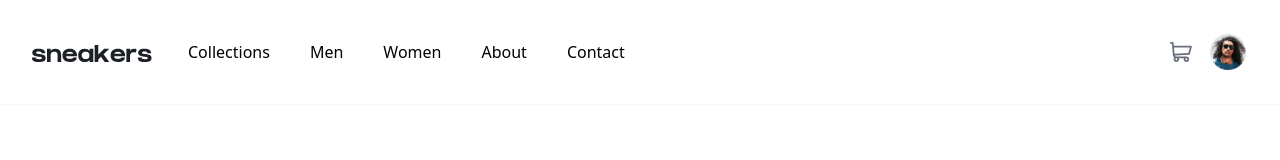
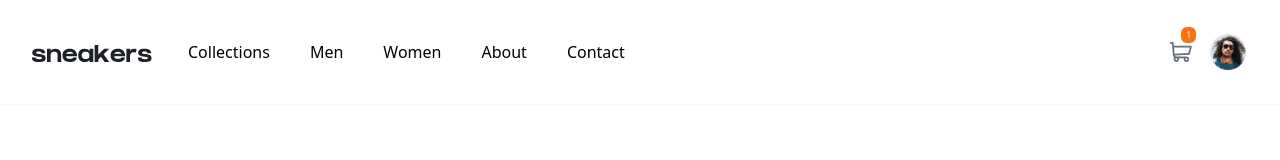
Before and after one commit to szczepanieceryk/e-commerce-product-page, a React (Vite) app: page / in a window 1280 px wide. Shown: the top 160 px of the page. Built offline with nearby package versions, Linux system fonts and the light colour scheme.

Commit message:
fix(ui): display item qunaitity next to cart icon

```diff
--- a/src/App.tsx
+++ b/src/App.tsx
@@ -23,7 +23,11 @@ const App = () => {
   return (
     <>
       <header>
-        <Navigation isCartOpen={isCartOpen} setIsCartOpen={setIsCartOpen} />
+        <Navigation
+          isCartOpen={isCartOpen}
+          cartItemQunatity={itemQuantity}
+          setIsCartOpen={setIsCartOpen}
+        />
       </header>
       <main className="relative">
         <Cart
--- a/src/layouts/Navigation.tsx
+++ b/src/layouts/Navigation.tsx
@@ -5,11 +5,12 @@ import cartIcon from '../assets/images/icon-cart.svg';
 import userAvatar from '../assets/images/image-avatar.png';
 
 interface NavigationProps {
+  cartItemQunatity: number;
   isCartOpen: boolean;
   setIsCartOpen: (v: boolean) => void;
 }
 
-const Navigation: React.FC<NavigationProps> = ({ isCartOpen, setIsCartOpen }) => {
+const Navigation: React.FC<NavigationProps> = ({ isCartOpen, cartItemQunatity, setIsCartOpen }) => {
   return (
     <nav>
       <div className="max-w-7xl mx-auto p-5 md:p-[2rem] shadow-sm">
@@ -48,12 +49,20 @@ const Navigation: React.FC<NavigationProps> = ({ isCartOpen, setIsCartOpen }) =>
             </div>
           </div>
           <div>
+            <div className="inline relative">
+              {cartItemQunatity > 0 && (
+                <span className="absolute -top-3 right-3 py-[2px] px-[5px] text-[8px] text-white bg-orange-500 rounded-md">
+                  {cartItemQunatity}
+                </span>
+              )}
               <img
                 src={cartIcon}
                 alt=""
                 className="inline mr-4 cursor-pointer"
                 onClick={() => setIsCartOpen(!isCartOpen)}
               />
+            </div>
+
             <img
               src={userAvatar}
               alt=""
```
Lines whose indentation alone changed are shown as unchanged.
